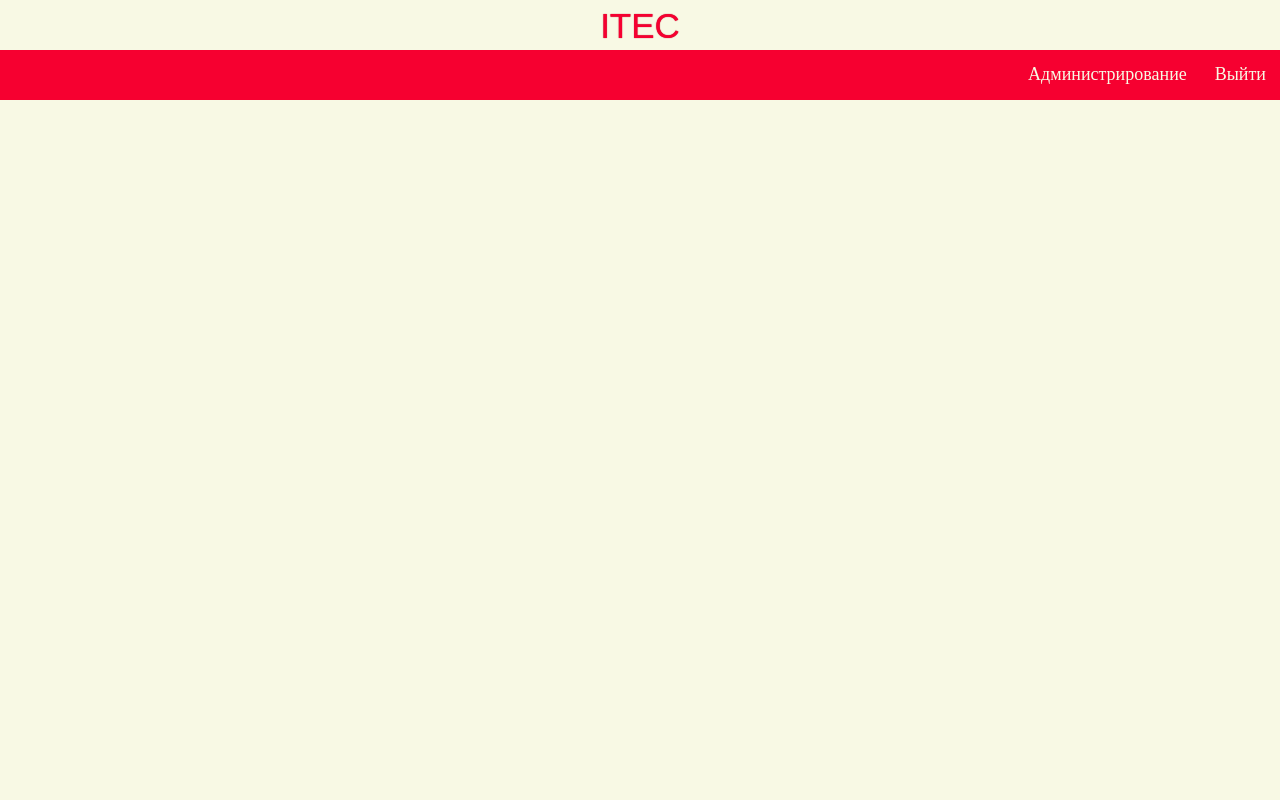
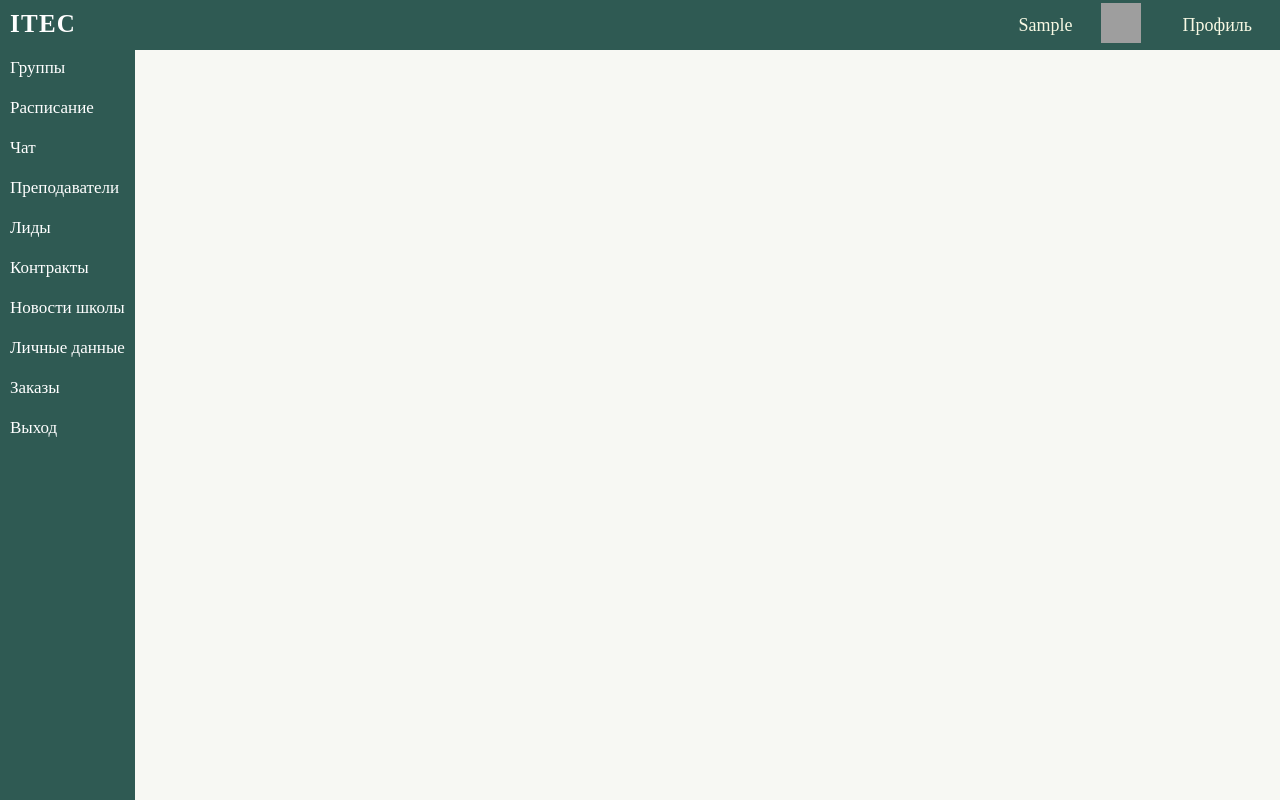
Before and after one commit to ArtemBabinovich/itec_manager, a Django app: page / in a window 1280 px wide. Run offline with Django 4.2, Linux system fonts and the light colour scheme; the visitor is signed in with stand-in values (Sample User, id 1); grey boxes are pictures that could not be loaded.

Commit message:
edit fronend startpage

```diff
--- a/config/settings.py
+++ b/config/settings.py
@@ -132,3 +132,4 @@ DEFAULT_AUTO_FIELD = 'django.db.models.BigAutoField'
 AUTH_USER_MODEL = 'manager.CustomUser'
 
 LOGIN_REDIRECT_URL = 'manager:start_page'
+LOGOUT_REDIRECT_URL = 'manager:start_page'
--- a/manager/static/css/base.css
+++ b/manager/static/css/base.css
@@ -1,32 +1,63 @@
-/* цветовая палитра https://color.romanuke.com/czvetovaya-palitra-4486/ */
 body{
-    background: #F8F9E4;
+    background: #F7F8F3;
     margin: 0 auto;
     padding: 0px;
 }
 
-.main__header{
+.login {
     display: flex;
-    width: 100%;
-    height: 50px;
-    justify-content:center;
+    justify-content: center;
+    flex-direction: column;
+    align-items: center;
 }
 
-.main__header-a{
+.container {
+    width: 100vw;
+    min-height: 100vh;
+    display: flex;
+    background: #F7F8F3;
+    position: relative;
+    justify-content: center;
+}
+
+.container__menu{
+    display: flex;
+    left: 0;
+    top: 0;
+    position: fixed;
+    flex-direction: column;
+    min-height: 100vh;
+    background-color: #2F5A53;
+}
+
+.container__menu-a{
+    color: #ffffff;
     text-decoration: none;
-    padding: 6px;
-    font-size: 35px;
-    text-shadow: #AC011C 0px 0px 1px;
-    color: #F60030;
-    font-family: fantasy, system-ui;
+    font-size: 17px;
+    padding: 10px 10px;
+}
+
+.container__menu-logo{
+    color: #ffffff;
+    text-decoration: none;
+    font-weight: 550;
+    font-size: 25px;
+    letter-spacing: 0.05em;
+    padding: 10px 10px;
+}
+
+.container__menu-a:hover {
+    background-color: #1b2e2b;
 }
 
 .navbar {
     overflow: hidden;
     display: flex;
+    width: 100vw;
     height: 50px;
     justify-content: flex-end;
-  background-color: #F60030;
+    background-color: #2F5A53;
+    align-items: center;
 }
 
 .navbar a {
--- a/manager/templates/start_page.html
+++ b/manager/templates/start_page.html
@@ -8,33 +8,59 @@
 </head>
 <body>
 
+<div class="container">
+
 {% if user.is_authenticated == False %}
-
-<div style="display: flex; flex-direction: column; justify-content: center;">
-  <div style="display: flex; justify-content: center;">
+<div class="login">
+        <h1>ITEC</h1>
+        <h2>Вход в систему</h2>
         <form action="" method="POST">
         {% csrf_token %}
         <table>{{ form.as_table }}</table>
-      <button>Войти</button>
+        <button style="width: 100%;">Войти</button>
         </form>
 </div>
-</div>
+{% endif %}
 
-{% else %}
-
-<div class="main__header">
-  <a href="{% url 'manager:start_page' %}" class="main__header-a">ITEC</a>
-</div>
+{% if user.is_authenticated %}
     <div class="navbar">
+        <a href="#">{{ user.first_name }}</a>
+        <a href="#"><img src="https://cdn-icons-png.flaticon.com/512/56/56745.png"
+                        height=40px
+                        width=40px
+                        alt="Аватар"></a>
+        <div class="dropdown">
+            <button class="dropbtn">
+                <a href="#">Профиль</a>
+            </button>
+            <div class="dropdown-content">
                 {% if user.is_superuser %}
                 <a href="http://127.0.0.1:8000/admin/" class="header-a">Администрирование</a>
                 {% endif %}
+                <a href="#">Личный кабинет</a>
+                <a href="#">Сообщения</a>
                 <a href="{% url 'manager:logout' %}">Выйти</a>
             </div>
-
+        </div>
+    </div>
+    <div class="container__menu">
+        <a href="{% url 'manager:start_page' %}" class="container__menu-logo">ITEC</a>
+        <a href="#" class="container__menu-a">Группы</a>
+        <a href="#" class="container__menu-a">Расписание</a>
+        <a href="#" class="container__menu-a">Чат</a>
+        <a href="#" class="container__menu-a">Преподаватели</a>
+        <a href="#" class="container__menu-a">Лиды</a>
+        <a href="#" class="container__menu-a">Контракты</a>
+        <a href="#" class="container__menu-a">Новости школы</a>
+        <a href="#" class="container__menu-a">Личные данные</a>
+        <a href="#" class="container__menu-a">Заказы</a>
+        <a href="{% url 'manager:logout' %}" class="container__menu-a">Выход</a>
+    </div>
+{% block content %}
+{% endblock %}
 {% endif %}
 
-{% block content %}
-{% endblock %}
+</div>
+
 </body>
 </html>
--- a/manager/views.py
+++ b/manager/views.py
@@ -6,4 +6,4 @@ class CustomLoginView(LoginView):
 
 
 class CustomLogoutView(LogoutView):
-    template_name = 'start_page.html'
+    pass
```
Also changed, not shown: other parts of manager/static/css/base.css (+28 -28 lines). Lines whose indentation alone changed are shown as unchanged.
